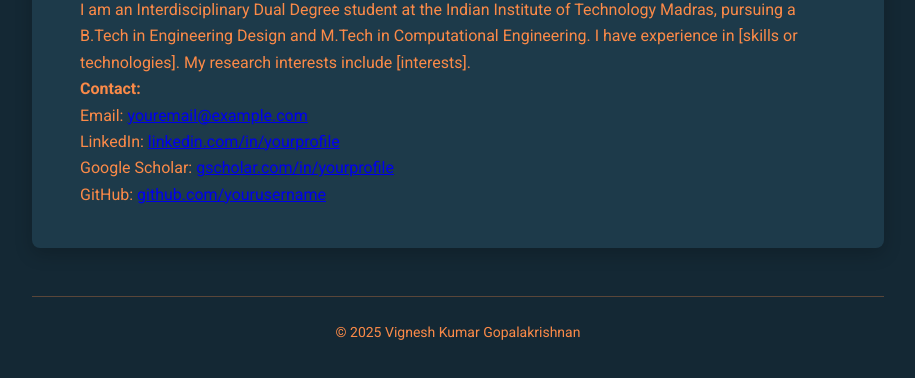
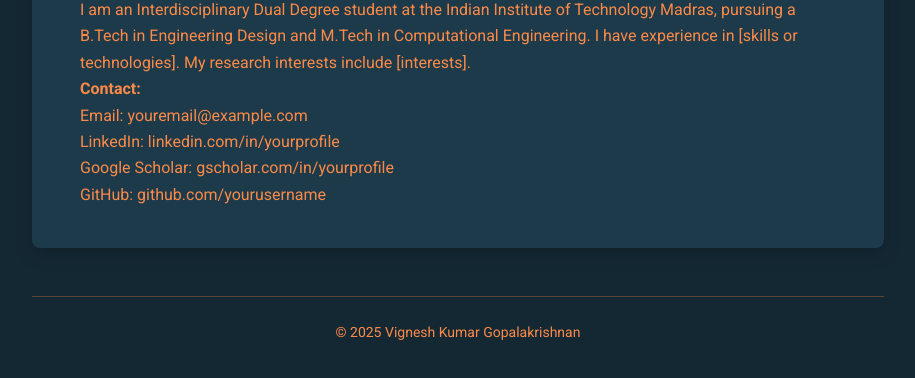
Before and after one commit to VigneshG0121/vignesh_kumar_gopalakrishnan.github.io, a plain HTML site: page about.html in a window 1280 px wide. Shown: the part 322-700 px from the top of the page, without its empty margins (182-1097 px from the left). Drawn offline with Linux system fonts and the light colour scheme.

Commit message:
Update styles.css

```diff
--- a/styles.css
+++ b/styles.css
@@ -117,7 +117,22 @@ footer {
   color: #fb8a48;
   border-top: 1px solid rgba(251,138,72,0.3);
 }
+a {
+  color: #fb8a48;         /* Light orange links */
+  text-decoration: none;  /* Optional: remove underline */
+}
 
+a:visited {
+  color: #fb8a48;         /* Keep visited links same color */
+}
+
+a:hover {
+  color: #ff9f6b;         /* Slightly lighter on hover */
+}
+
+a:active {
+  color: #fb8a48;
+}
 /* Responsive */
 @media (max-width: 700px) {
   nav ul {
```
